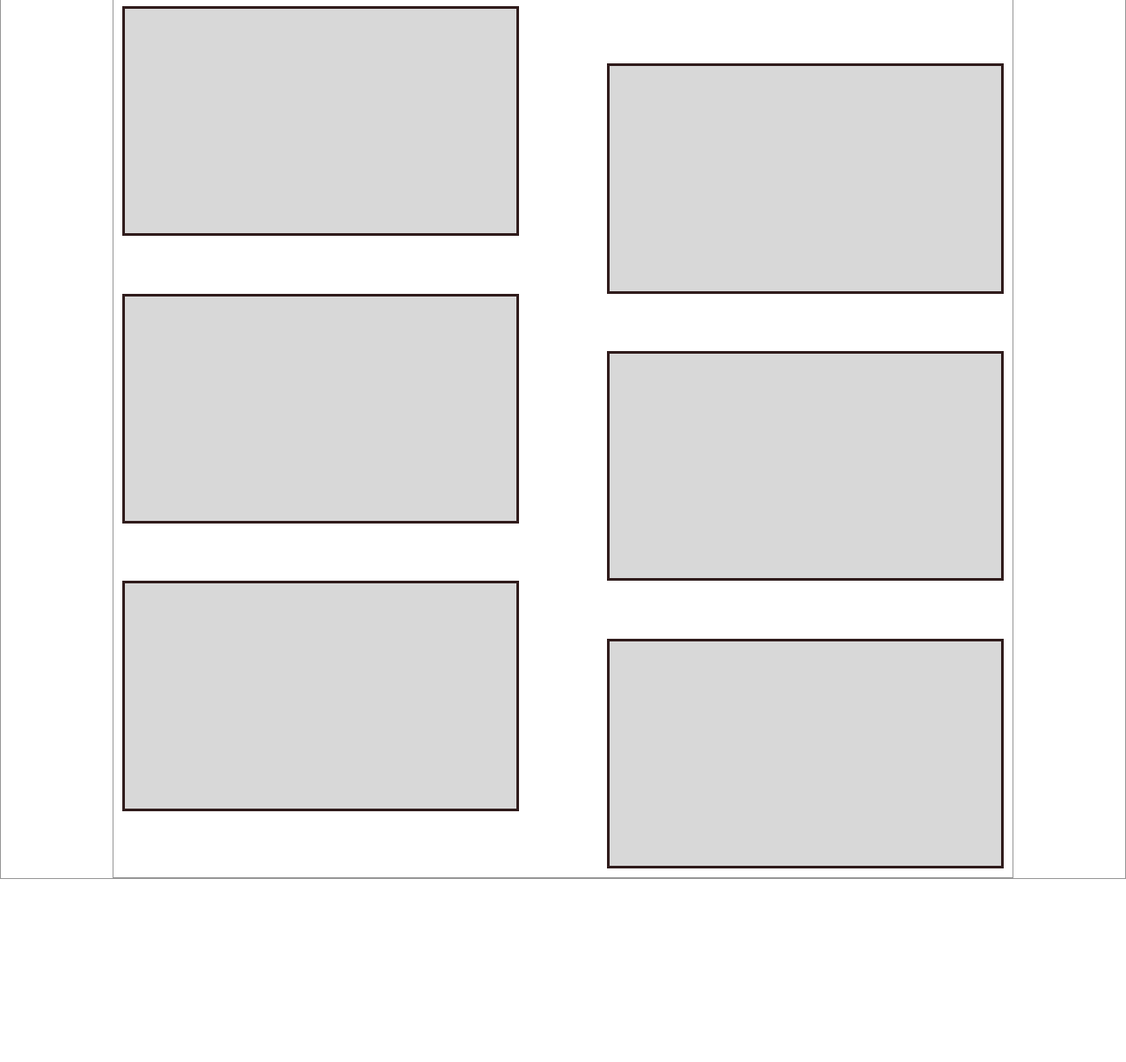
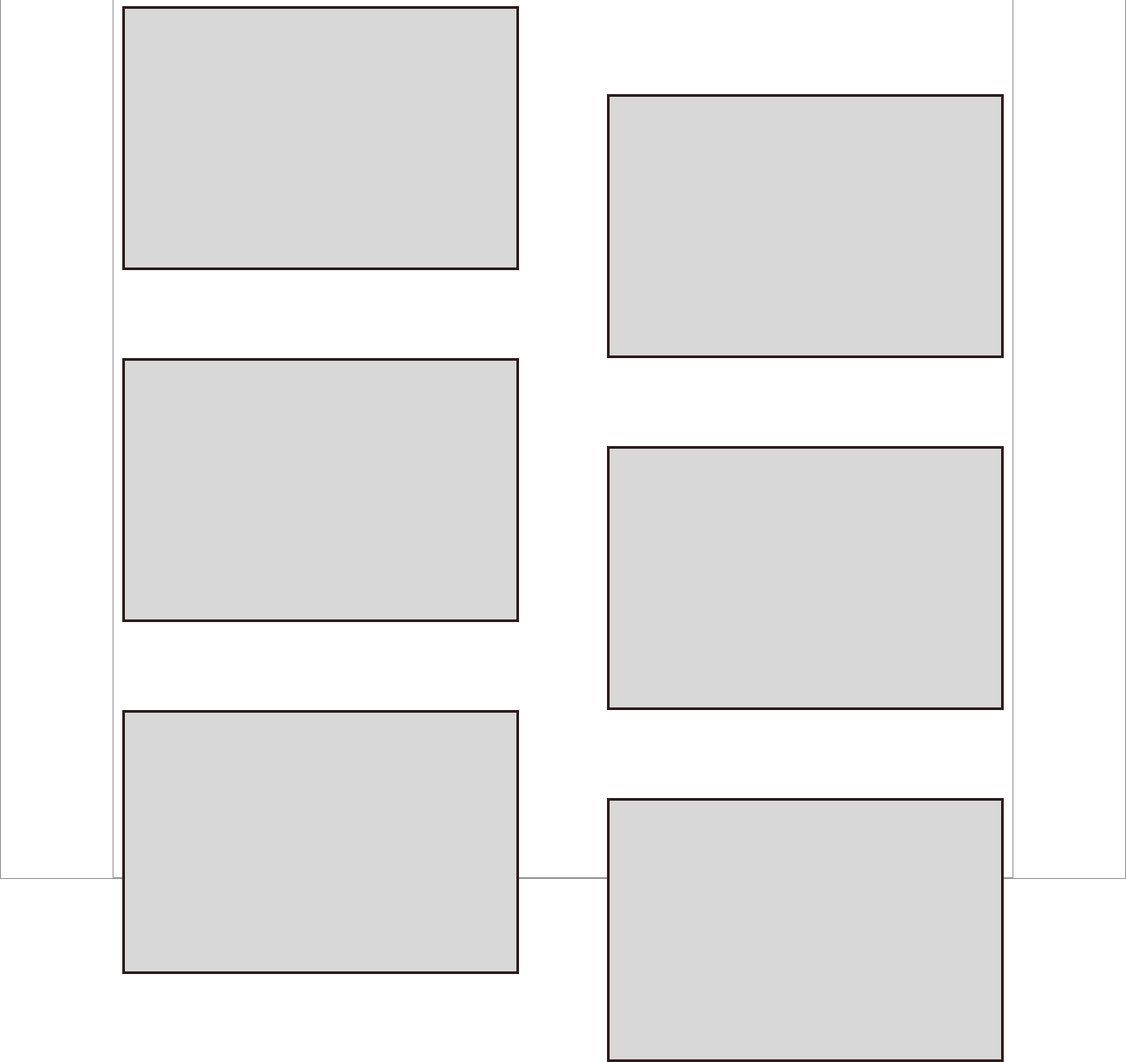
Before and after one commit to milenacard/hb-first-page, a website: page index.html in a window 1280 px wide. Shown: the part 892-2099 px from the top of the page at 88% size. Before the commit the page ends 1891 px from the top, so only its background shows below. Drawn offline with nearby package versions, Linux system fonts and the light colour scheme; files that its build step writes are made by us from their sources.

Commit message:
Editing the README file

```diff
--- a/scss/components/_grid.scss
+++ b/scss/components/_grid.scss
@@ -29,7 +29,8 @@
 		display: grid;
 		padding: 10px;
 		grid-template-columns: 1fr 1fr;
-		grid-template-rows: repeat(15, 1fr);
+		grid-auto-rows: 100px;
+		//grid-template-rows: repeat(15, 1fr);
 		grid-column-gap: 100px;
 		justify-self: center;
 
@@ -40,7 +41,17 @@
 	padding-left: 20px;
 	padding-right: 20px;
 	grid-column: 1 / 2;
-	grid-row: 1 / span 4;
+	grid-row: 1 / span 3;
+	background:  $color-background;
+	border: 3px solid $color-border-box;
+}
+
+
+.box1{
+	padding-left: 20px;
+	padding-right: 20px;
+	grid-column: 1 / 2;
+	grid-row: 1 / span 3;
 	background:  $color-background;
 	border: 3px solid $color-border-box;
 }
@@ -49,7 +60,7 @@
 	padding-left: 20px;
 	padding-right: 20px;
 	grid-column: 2 / 3;
-	grid-row: 2 / span 4;
+	grid-row: 2 / span 3;
 	background:  $color-background;
 	border: 3px solid $color-border-box;
 }
@@ -58,7 +69,7 @@
 	padding-left: 20px;
 	padding-right: 20px;
 	grid-column: 1 / 2;
-	grid-row: 6 / span 4;
+	grid-row: 5 / span 3;
 	background:  $color-background;
 	border: 3px solid $color-border-box;
 }
@@ -67,7 +78,7 @@
 	padding-left: 20px;
 	padding-right: 20px;
 	grid-column: 2 / 3;
-	grid-row: 7 / span 4;
+	grid-row: 6 / span 3;
 	background:  $color-background;
 	border: 3px solid $color-border-box;
 }
@@ -76,7 +87,7 @@
 	padding-left: 20px;
 	padding-right: 20px;
 	grid-column: 1 / 2;
-	grid-row: 11 / span 4;
+	grid-row: 9 / span 3;
 	background:  $color-background;
 	border: 3px solid $color-border-box;
 }
@@ -85,7 +96,7 @@
 	padding-left: 20px;
 	padding-right: 20px;
 	grid-column: 2 / 3;
-	grid-row: 12 / span 4;
+	grid-row: 10 / span 3;
 	background:  $color-background;
 	border: 3px solid $color-border-box;
 }
```
Also changed, not shown: README.md.
